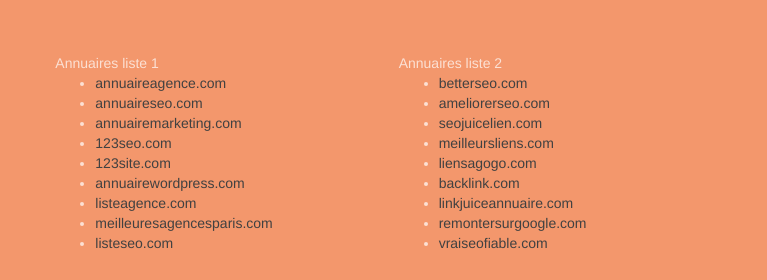
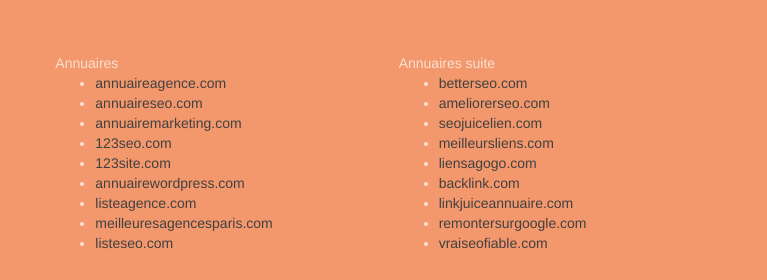
Before and after one commit to yoannperez/YoannPerez_4_07062021, a plain HTML site: page index.html in a window 1280 px wide. Shown: the part 3694-3974 px from the top of the page, 428-1195 px from the left. Drawn offline with Linux system fonts and the light colour scheme.

Commit message:
modif annuaire

```diff
--- a/index.html
+++ b/index.html
@@ -483,7 +483,7 @@
                   </ul>
                 </div>
                 <div class="col-sm-4">
-                  Annuaires liste 1
+                  Annuaires
                   <ul>
                     <li>
                       <a href="annuaireagence.com" target="_blank"
@@ -527,7 +527,7 @@
                   </ul>
                 </div>
                 <div class="col-sm-4">
-                  Annuaires liste 2
+                  Annuaires suite
                   <ul>
                     <li>
                       <a href="betterseo.com" target="_blank">betterseo.com</a>
--- a/style.css
+++ b/style.css
@@ -3,7 +3,7 @@ body {
     padding: 0;
     background: #FFF;
     overflow-x: hidden;
-    -webkit-font-smoothing: antialiased;
+    /* -webkit-font-smoothing: antialiased; */
     -moz-osx-font-smoothing: grayscale;
 }
 
```
